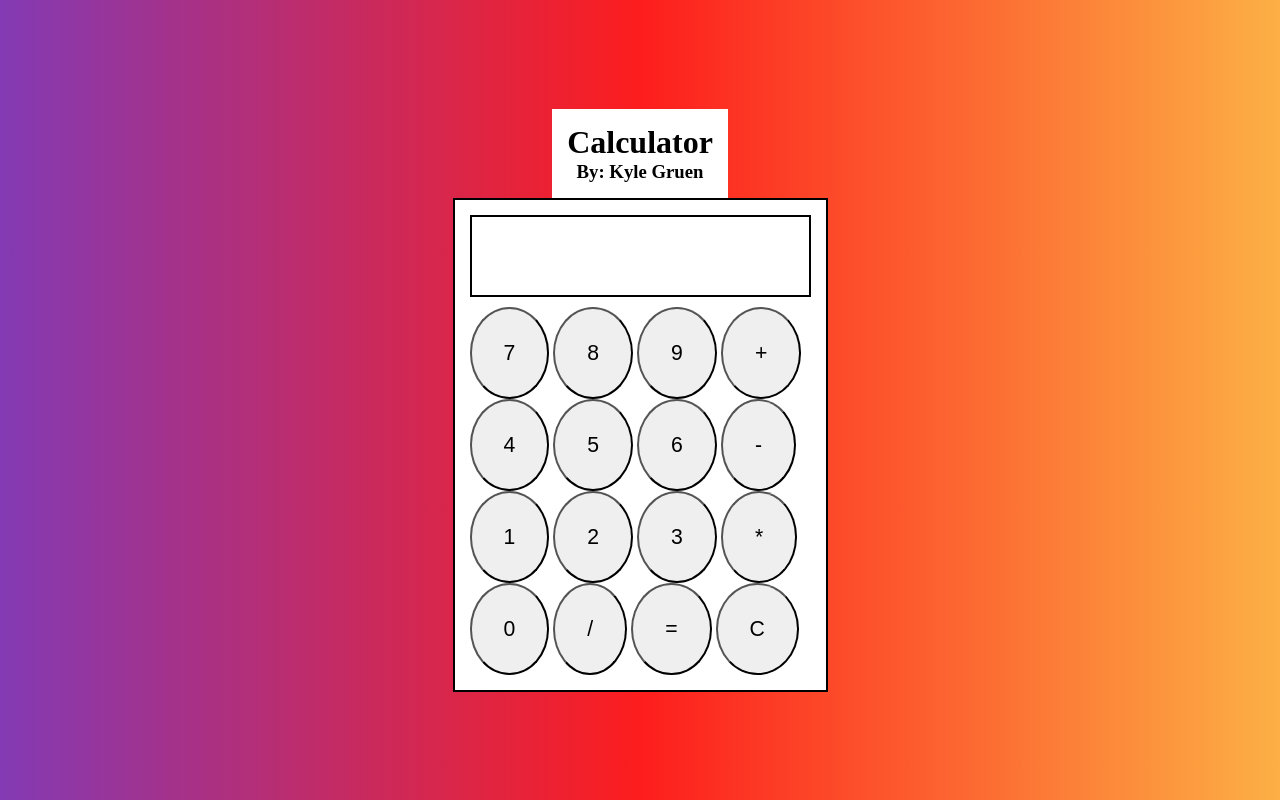
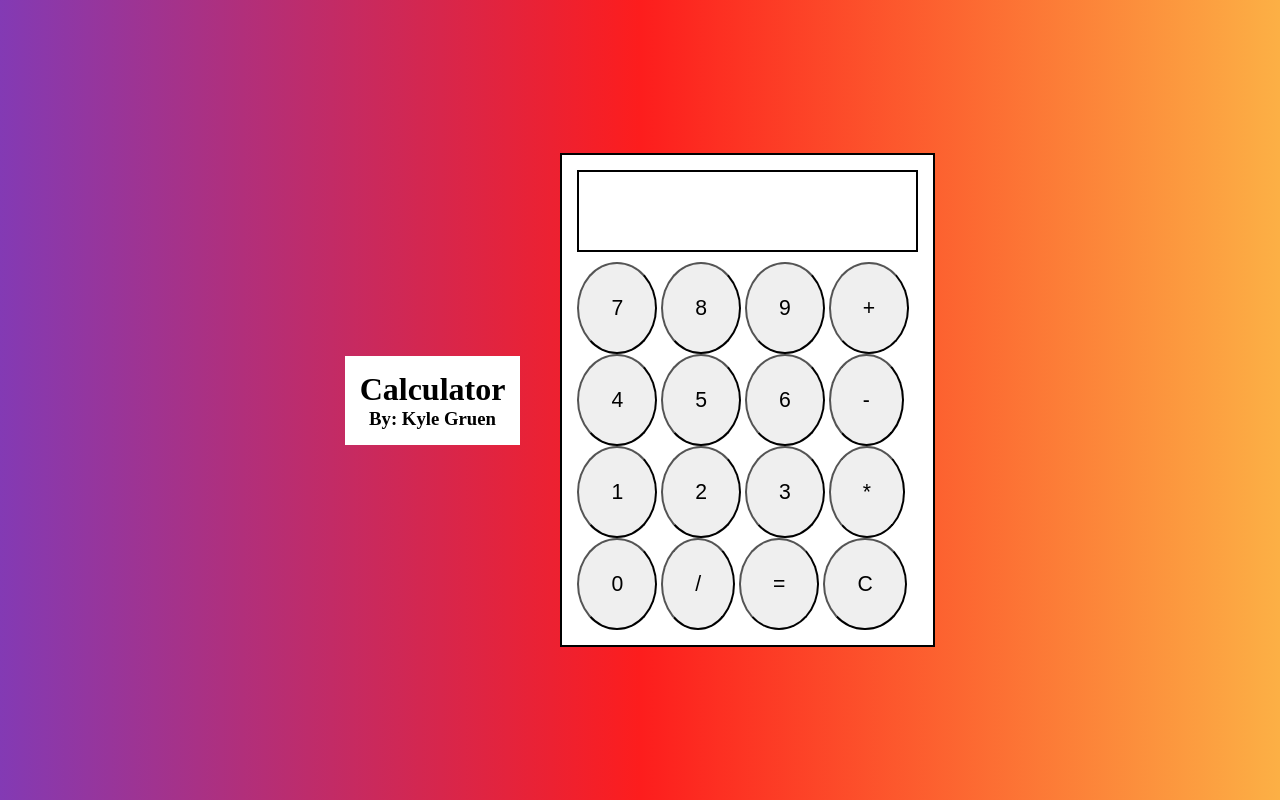
Before and after one commit to gruenkyle/odin_calculator, a plain HTML site: page index.html in a window 1280 px wide. Drawn offline with Linux system fonts and the light colour scheme.

Commit message:
Minor Edits

```diff
--- a/homepage.css
+++ b/homepage.css
@@ -11,11 +11,10 @@ body {
     display: flex;
     justify-content: center;
     align-items: center;
-    flex-direction: column;
+    flex-direction: row;
 
     background: linear-gradient(90deg, rgba(131, 58, 180, 1) 0%,
             rgba(253, 29, 29, 1) 50%, rgba(252, 176, 69, 1) 100%);
-
 }
 
 .header {
@@ -27,6 +26,7 @@ body {
     padding: 15px;
 
     background-color: white;
+    margin-right: 40px;
 }
 
 .display {
```
